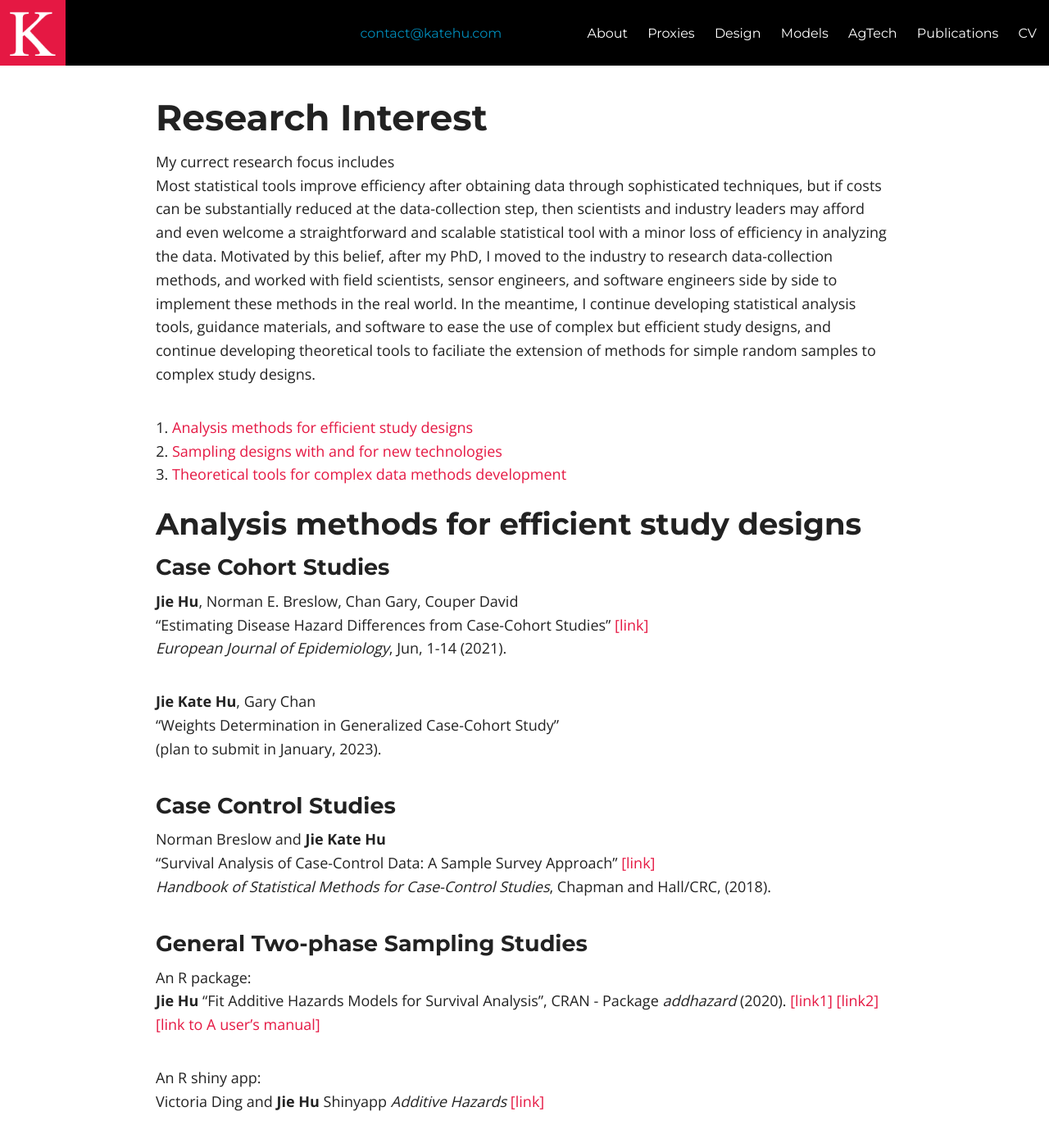
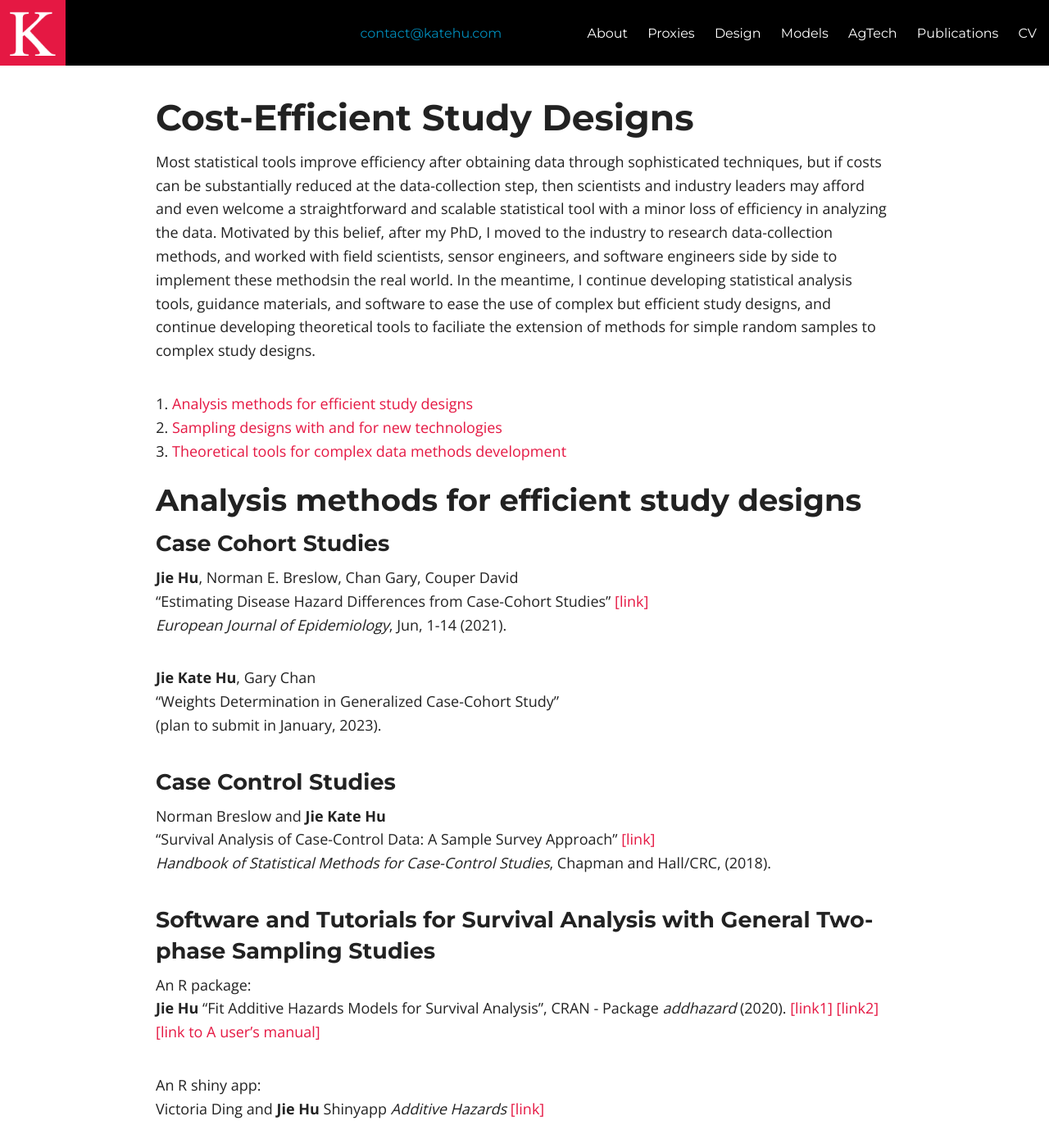
Before and after one commit to katehu/katehu.github.io, a Jekyll site: the page built from study-design.md, in a window 1280 px wide and 1400 px high. Shown: the whole window at 82% size. Built offline with Jekyll 4.4.1, drawn with Linux system fonts in a browser that asks for light colours; nearby versions of some CDN libraries; some of the changed text lies outside the part shown.

Commit message:
Update study-design.md

```diff
--- a/study-design.md
+++ b/study-design.md
@@ -4,15 +4,12 @@ permalink: /study-design/index.html
 title: Publications
 ---
 
-# Research Interest
+# Cost-Efficient Study Designs
 
-My currect research focus includes <br/>
 Most statistical tools improve efficiency after obtaining data through sophisticated techniques,
 but if costs can be substantially reduced at the data-collection step, then scientists and industry leaders may afford and even welcome a
 straightforward and scalable statistical tool with a minor loss of efficiency in analyzing the data. Motivated by this belief, after my PhD,
-I moved to the industry to research data-collection methods, and worked with field scientists, sensor engineers, and software engineers side by side to implement these methods
-in the real world. In the meantime, I continue developing statistical analysis tools, guidance materials, and software to ease the use of complex but efficient study designs, and
-continue developing theoretical tools to faciliate the extension of methods for simple random samples to complex study designs.
+I moved to the industry to research data-collection methods, and worked with field scientists, sensor engineers, and software engineers side by side to implement these methodsin the real world. In the meantime, I continue developing statistical analysis tools, guidance materials, and software to ease the use of complex but efficient study designs, and continue developing theoretical tools to faciliate the extension of methods for simple random samples to complex study designs.
 
 
 1. [Analysis methods for efficient study designs](#method)
@@ -41,7 +38,7 @@ Norman Breslow and **Jie Kate Hu**<br/>
 "Survival Analysis of Case-Control Data: A Sample Survey Approach" [[link]](https://www.mn.uio.no/math/english/research/groups/statistics-data-science/handbook-of-case-control-studies/chapter-17/)<br/>
 *Handbook of Statistical Methods for Case-Control Studies*, Chapman and Hall/CRC, (2018). <br/>
 
-### General Two-phase Sampling Studies
+### Software and Tutorials for Survival Analysis with General Two-phase Sampling Studies
 
 An R package:<br/>
 **Jie Hu** "Fit Additive Hazards Models for Survival Analysis", CRAN - Package *addhazard* (2020). [[link1]](https://github.com/katehu/addhazard) [[link2]](https://cran.r-project.org/web/packages/addhazard/index.html)<br/>
@@ -78,14 +71,14 @@ Approach for Soil Moisture Probes Placement. Technical Report*, The Climate Corp
 Locations. Technical Report*, The Climate Corporation, 2017
 
 **Hu, J**, Evaluation of the 2015 Climatology Field Experiments. Technical Report*, The Climate Corporation, 2015
-* <small> Internal Peer-Reviewed Technical Reports @ The Climate Corporation, A subsidary of Bayer Crop Science <small> <br/>
+*<small> Internal Peer-Reviewed Technical Reports @ The Climate Corporation, A subsidary of Bayer Crop Science <small> <br/>
 
 
 ## Theoretical tools for methods development with complex sampling designs <a name="theory"></a>
 
 **Hu, J** "A Z-estimation system for two-phase sampling with applications to additive hazards models and epidemiologic studies" [[link]](https://digital.lib.washington.edu/researchworks/handle/1773/27427) <br/>
 PhD Diss.*University of Washington ResearchWorks Archive* (2014).  <br/>
-<small> Chapter  2 provides theoretical tools to develop semiparametric models with two-phase sampling including both Bernoulli sampling and finite population sampling <small>
+*<small> Chapter  2 provides theoretical tools to develop semiparametric models with two-phase sampling, including both Bernoulli sampling and finite population sampling <small>
 
 
 
```
Also changed, not shown: other parts of study-design.md (+1 -5 lines).
